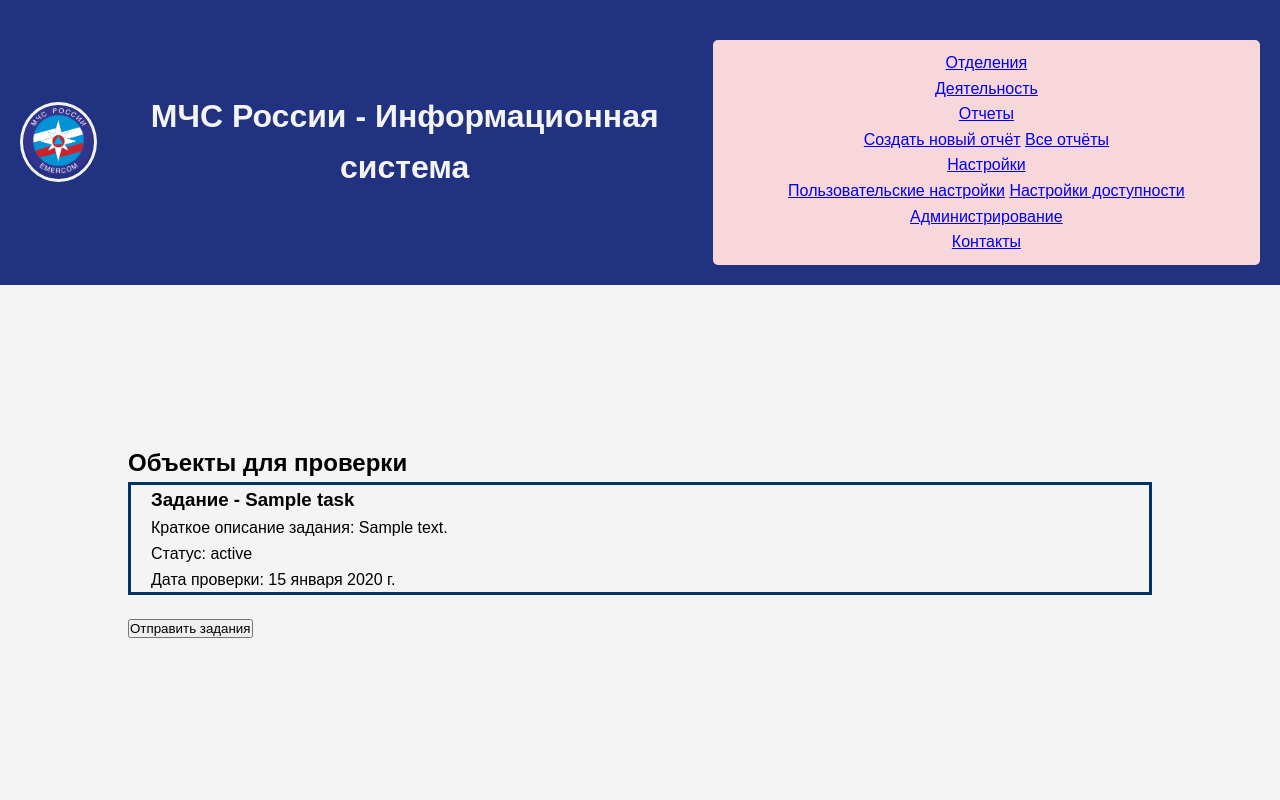
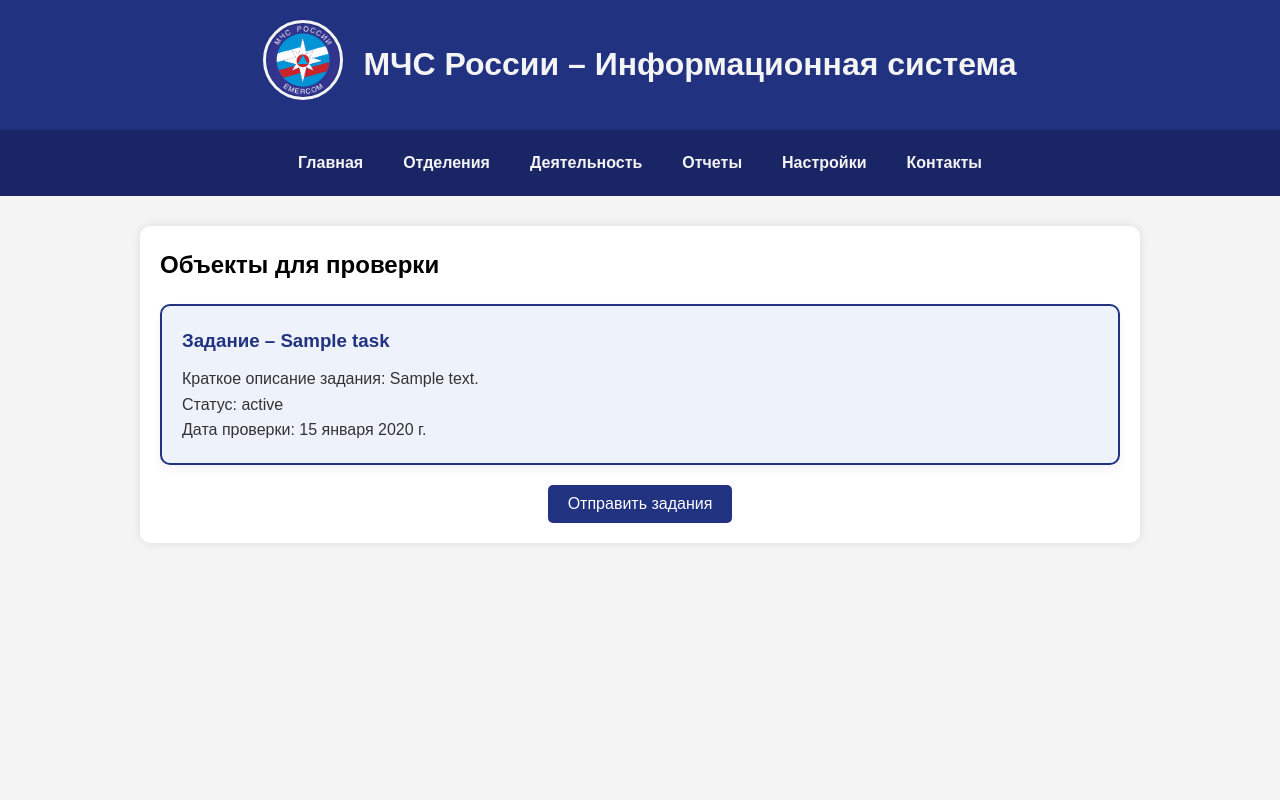
Before and after one commit to Bakla83/Mchs, a Django app: page /main/ in a window 1280 px wide. Run offline with Django 5.2, Linux system fonts and the light colour scheme; tables that the repository leaves empty hold one stand-in row (values such as "Sample post").

Commit message:
Adding frontend to main.html and some rewriting login.html

```diff
--- a/mchs_app/templates/main.html
+++ b/mchs_app/templates/main.html
@@ -5,53 +5,34 @@
     <meta charset="UTF-8">
     <meta name="viewport" content="width=device-width, initial-scale=1.0">
     <title>Главная</title>
+    <link rel="icon" href="{% static 'image/pngwing.png' %}" type="image/png">
     <link rel="stylesheet" href="{% static 'css/style.css' %}">
-    <style>
-        body {
-            font-family: 'Arial', sans-serif;
-        }
-
-        .task-block {
-            padding-left: 20px;
-            margin-bottom: 20px;
-            border: 3px solid #003366;
-        }
-
-        .content {
-            width: 80%;
-            margin: 0 auto;
-            display: flex;
-            justify-content: center;
-            flex-grow: 1;
-            flex-direction: column;
-        }
-    </style>
 </head>
 <body>
     <header>
+        <div class="logo-container">
             <div class="logo">
-            <img src="{% static 'image/pngwing.png' %}" alt="MCHS Logo" width="100" height="100">
+                <img src="{% static 'image/pngwing.png' %}" alt="MCHS Logo">
+            </div>
         </div>
         <div class="title">
-            <h1>МЧС России - Информационная система</h1>
+            <h1>МЧС России – Информационная система</h1>
         </div>
+    </header>
+
     <nav>
         <div class="nav-container">
             <ul class="main-menu">
+                <li><a href="#">Главная</a></li>
                 <li><a href="#">Отделения</a></li>
                 <li><a href="#">Деятельность</a></li>
-
-                <!-- Отчеты -->
                 <li class="dropdown">
                     <a href="#" class="dropbtn">Отчеты</a>
                     <div class="dropdown-content">
                         <a href="{% url 'create_report' %}">Создать новый отчёт</a>
-                        <a href="{% url 'create_report' %}"> Все отчёты </a>
-
+                        <a href="{% url 'create_report' %}">Все отчёты</a>
                     </div>
                 </li>
-
-                <!-- Настройки -->
                 <li class="dropdown">
                     <a href="#" class="dropbtn">Настройки</a>
                     <div class="dropdown-content">
@@ -60,30 +41,36 @@
                         <a href="{% url 'admin_page' %}" target="_blank">Администрирование</a>
                     </div>
                 </li>
-
                 <li><a href="{% url 'contacts' %}" target="_blank">Контакты</a></li>
             </ul>
         </div>
     </nav>
-</header>
 
     <div class="content">
-    <h2>Объекты для проверки</h2>
+        <h2 style="margin-bottom: 20px">Объекты для проверки</h2>
         <form method="post" action="{% url 'submit_tasks' %}">
             {% csrf_token %}
             {% for object in object_list %}
             <div class="task-block">
-                <label for="task1">
-                    <p><h3>Задание - {{object.title}}</h3></p>
+                <label for="task{{ forloop.counter }}">
+                    <h3>Задание – {{object.title}}</h3>
                     <p>Краткое описание задания: {{ object.description }}</p>
                     <p>Статус: {{ object.status }}</p>
                     <p>Дата проверки: {{ object.due_date }}</p>
                 </label>
-                <!-- <input type="checkbox" name="task1" id="task1"> -->
             </div>
             {% endfor %}
+            <div class="button-row">
                 <button type="submit">Отправить задания</button>
+            </div>
         </form>
     </div>
+
+    <script>
+        function toggleMenu() {
+            const navContainer = document.querySelector('.nav-container');
+            navContainer.classList.toggle('open');
+        }
+    </script>
 </body>
 </html>
--- a/static/css/style.css
+++ b/static/css/style.css
@@ -120,7 +120,7 @@ header {
     background-color: #1a2566;
 }
 
-ul {
+.inform-message {
     margin-top: 20px;
     padding: 10px;
     list-style-type: none;
@@ -143,3 +143,124 @@ ul {
         padding: 8px 16px;
     }
 }
+
+nav {
+    width: 100%;
+    background-color: #1a2566;
+    padding: 10px 0;
+}
+
+.nav-container {
+    display: flex;
+    justify-content: center;
+    align-items: center;
+}
+
+.main-menu {
+    list-style: none;
+    display: flex;
+    flex-direction: column;
+    align-items: center;
+}
+
+@media (min-width: 768px) {
+    .main-menu {
+        flex-direction: row;
+    }
+}
+
+.main-menu li {
+    margin: 10px;
+    position: relative;
+}
+
+.main-menu a {
+    color: #f4f4f4;
+    text-decoration: none;
+    font-weight: bold;
+    transition: color 0.3s ease, background-color 0.3s ease;
+    padding: 5px 10px;
+}
+
+.main-menu a:hover, .dropdown:hover > a {
+    background-color: #575f8a;
+    color: #d7edfb;
+}
+
+.dropdown-content {
+    display: none;
+    position: absolute;
+    background-color: #1a2566;
+    box-shadow: 0 8px 16px rgba(0, 0, 0, 0.2);
+    z-index: 1;
+}
+
+.dropdown-content a {
+    color: #f4f4f4;
+    padding: 12px;
+    text-decoration: none;
+    display: block;
+    white-space: nowrap;
+}
+
+.dropdown-content a:hover {
+    background-color: #575f8a;
+}
+
+.dropdown:hover .dropdown-content {
+    display: block;
+}
+
+.content {
+    width: 90%;
+    max-width: 1000px;
+    margin: 30px auto;
+    background-color: #ffffff;
+    padding: 20px;
+    border-radius: 10px;
+    box-shadow: 0 0 10px rgba(0, 0, 0, 0.1);
+}
+
+.task-block {
+    padding: 20px;
+    margin-bottom: 20px;
+    border: 2px solid #213280;
+    border-radius: 10px;
+    background-color: #eef2fb;
+    box-shadow: 0 5px 10px rgba(0, 0, 0, 0.05);
+}
+
+.task-block h3 {
+    color: #213280;
+    margin-bottom: 10px;
+}
+
+.task-block p {
+    color: #333;
+}
+
+/* Мобильная навигационная панель */
+@media (max-width: 768px) {
+    .nav-container {
+        flex-direction: column;
+        align-items: center;
+        position: relative;
+    }
+
+    .main-menu {
+        display: grid;
+        grid-template-columns: repeat(2, 1fr);
+        width: 100%;
+        background-color: #1a2566;
+    }
+
+    .main-menu li {
+        margin: 10px 0;
+        text-align: left;
+        padding-left: 15px;
+    }
+
+    .nav-container.open .main-menu {
+        display: grid;
+    }
+}
```
Also changed, not shown: mchs_app/templates/login.html (+5 -5 lines). Lines whose indentation alone changed are shown as unchanged.
